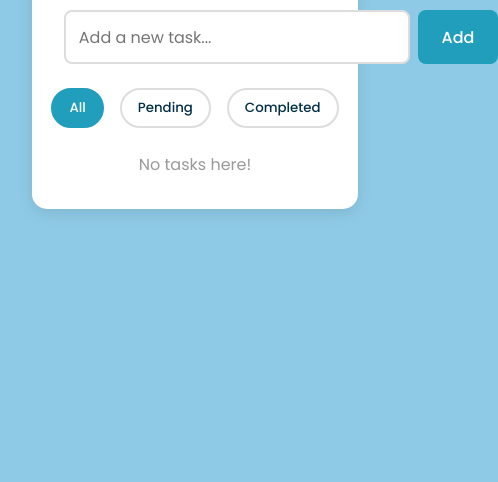
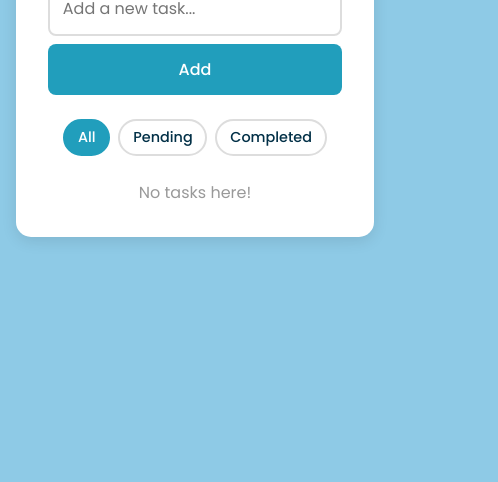
Before and after one commit to OmIngle82/To-Do-List, a plain HTML site: page index.html in a window 390 px wide. Shown: the part 362-844 px from the top of the page, 498 px wide, since content can reach past the window. Drawn offline with Linux system fonts and the light colour scheme.

Commit message:
Fix mobile responsiveness for input form

```diff
--- a/style.css
+++ b/style.css
@@ -31,7 +31,7 @@ body {
     justify-content: center;
     align-items: center;
     min-height: 100vh;
-    padding: 2rem;
+    padding: 1rem; /* Adjusted padding for mobile */
 }
 
 /* App Container */
@@ -193,3 +193,28 @@ body {
 .delete-btn:hover {
     color: var(--danger-hover);
 }
+
+/* Media Query for Mobile Responsiveness */
+@media (max-width: 480px) {
+    #task-form {
+        flex-direction: column;
+    }
+
+    #task-input {
+        margin-bottom: 0.5rem;
+    }
+
+    .add-btn {
+        margin-left: 0;
+        width: 100%;
+    }
+
+    .filters {
+        gap: 0.5rem;
+    }
+
+    .filter-btn {
+        padding: 0.4rem 0.8rem;
+        font-size: 0.9rem;
+    }
+}
```
